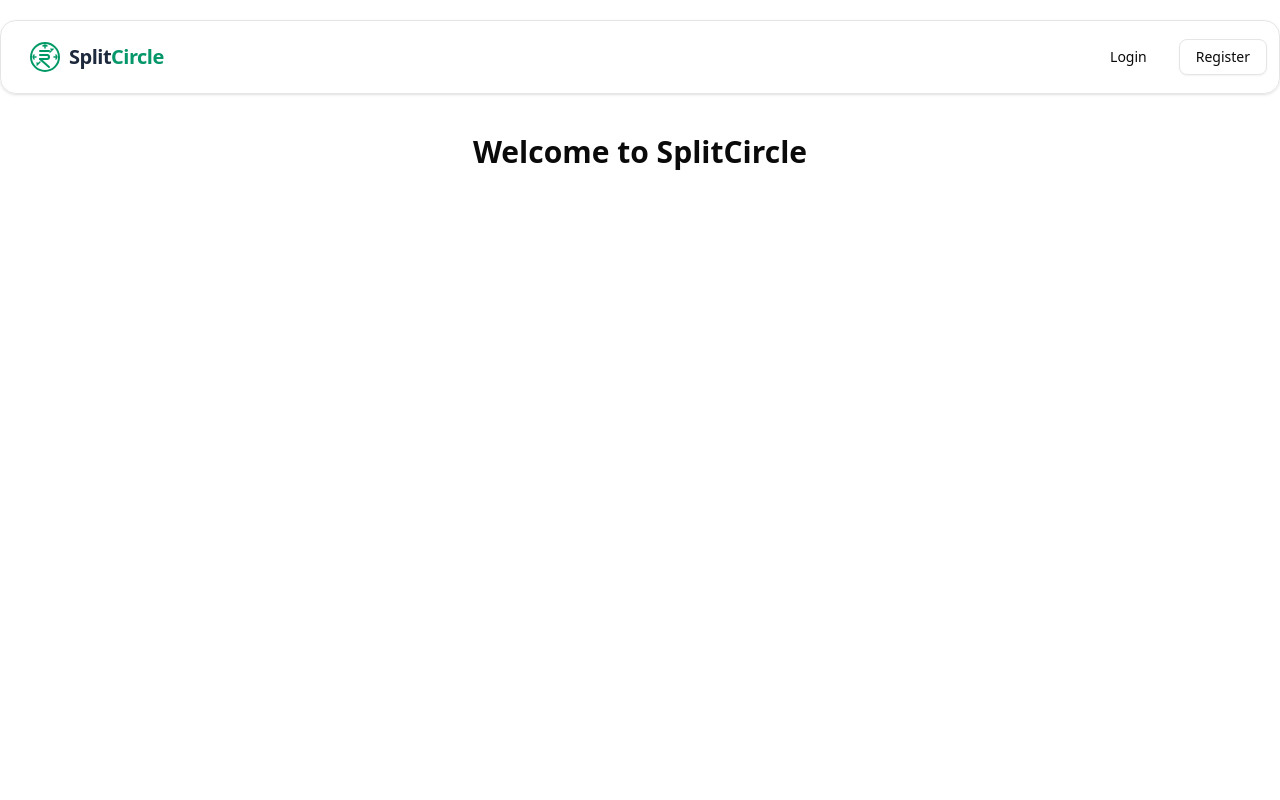
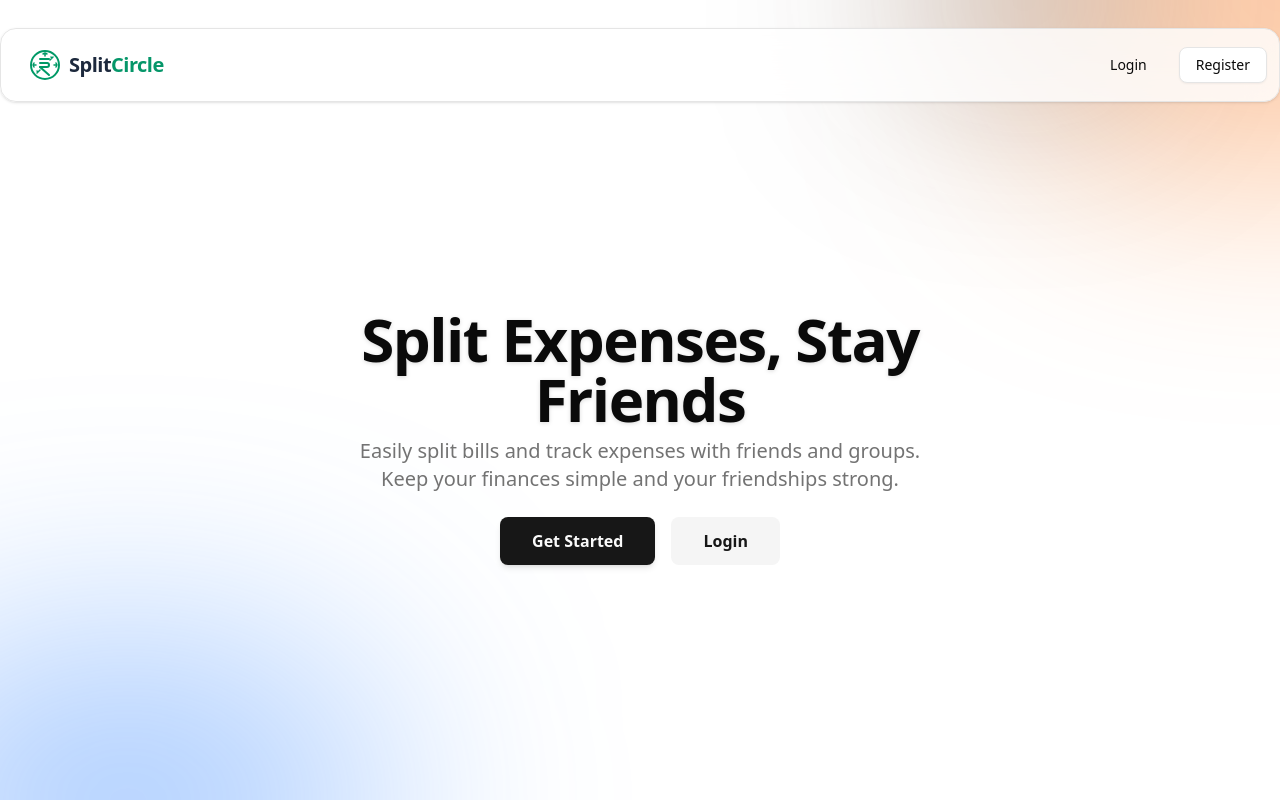
Before and after one commit to jagrut-bhole/SplitCircle, a React (Vite) app in the folder client/: page / in a window 1280 px wide. Built offline with nearby package versions, Linux system fonts and the light colour scheme.

Commit message:
staged-1

```diff
--- a/client/package.json
+++ b/client/package.json
@@ -21,6 +21,7 @@
     "axios": "^1.13.2",
     "class-variance-authority": "^0.7.1",
     "clsx": "^2.1.1",
+    "framer-motion": "^12.23.26",
     "lucide-react": "^0.556.0",
     "motion": "^12.23.26",
     "next-themes": "^0.4.6",
--- a/client/src/components/FriendExpense.tsx
+++ b/client/src/components/FriendExpense.tsx
@@ -78,8 +78,8 @@ export function FriendExpense() {
                         </button>
                         <div className="flex items-center gap-3">
                             <div className="relative">
-                                <div className="w-12 h-12 bg-linear-to-br from-green-500 to-green-600 rounded-full flex items-center justify-center text-white font-bold text-lg shadow-lg">
-                                    {friendUser?.name.charAt(0).toUpperCase() || 'A'}
+                                <div className="w-12 h-12 bg-[#FFEDD5] rounded-full flex items-center justify-center text-white font-bold text-lg shadow-lg">
+                                    <span className="text-[#C2410C]">{friendUser?.name.charAt(0).toUpperCase() || 'F'}</span>
                                 </div>
                                 <span className={`absolute -bottom-0.5 -right-0.5 w-3.5 h-3.5 rounded-full border-2 border-white ${owesYou ? 'bg-green-500' : 'bg-orange-500'}`}></span>
                             </div>
@@ -107,7 +107,7 @@ export function FriendExpense() {
                             <Receipt className="w-4 h-4" />
                             <span className="text-sm">Add Expense</span>
                         </button>
-                        <button className=" cursor-pointer flex items-center justify-center gap-2 py-3 px-4 bg-white border-2 border-slate-200 hover:bg-slate-50 text-slate-700 rounded-xl font-semibold transition-all">
+                        <button onClick={() => toast.info("Coming Soon!!!")} className=" cursor-pointer flex items-center justify-center gap-2 py-3 px-4 bg-white border-2 border-slate-200 hover:bg-slate-50 text-slate-700 rounded-xl font-semibold transition-all">
                             <CheckCircle className="w-4 h-4 text-slate-500" />
                             <span className="text-sm">Settle Up</span>
                         </button>
--- a/client/src/components/GroupExpenseDetail.tsx
+++ b/client/src/components/GroupExpenseDetail.tsx
@@ -142,7 +142,7 @@ export const GroupExpenseDetail = ({
                                             </div>
                                             <div className="text-right">
                                                 <span className="block font-bold text-slate-800">
-                                                    ${split.amount.toFixed(2)}
+                                                    ₹{split.amount.toFixed(2)}
                                                 </span>
                                                 <span
                                                     className={`text-xs font-medium ${
--- a/client/src/components/NavBar.tsx
+++ b/client/src/components/NavBar.tsx
@@ -1,7 +1,7 @@
 import { Button } from "./ui/button";
 import { cn } from "@/lib/utils";
 import { useAuthStore } from "@/store/authStore";
-import { User, LogOut, LayoutDashboard, Bell } from "lucide-react";
+import { User, LogOut, Bell } from "lucide-react";
 import { Link, useNavigate } from "react-router-dom";
 
 import {
@@ -29,7 +29,7 @@ export function NavBar() {
     }
 
     const handleActivityClick = () => {
-        toast.success('This feature coming soon!!');
+        toast.success('Activity Logs feature coming soon!!');
         // setTimeout(() => {
         //     navigate('/activity-logs');
         // }, 2000);
@@ -37,7 +37,7 @@ export function NavBar() {
 
     return (
         <header className={cn(
-            'sticky mt-5 z-50',
+            'sticky top-0 z-50',
             'mx-auto w-full max-w-7xl rounded-2xl border shadow',
             'bg-background/95 supports-backdrop-filter:bg-background/80 backdrop-blur-lg',
         )}>
@@ -90,10 +90,6 @@ export function NavBar() {
                                         </DropdownMenuLabel>
                                         <DropdownMenuSeparator />
                                         <DropdownMenuGroup>
-                                            <DropdownMenuItem onClick={() => navigate('/dashboard')}>
-                                                <LayoutDashboard size={16} strokeWidth={2} className="opacity-60" aria-hidden="true" />
-                                                <span>Dashboard</span>
-                                            </DropdownMenuItem>
                                             <DropdownMenuItem onClick={() => navigate('/profile')}>
                                                 <User size={16} strokeWidth={2} className="opacity-60" aria-hidden="true" />
                                                 <span>Profile</span>
--- a/client/src/components/ui/dialog.tsx
+++ b/client/src/components/ui/dialog.tsx
@@ -43,7 +43,7 @@ const DialogContent = React.forwardRef<
     >
       {children}
       <DialogPrimitive.Close className="absolute right-4 top-4 rounded-sm opacity-70 ring-offset-background transition-opacity hover:opacity-100 focus:outline-none focus:ring-2 focus:ring-ring focus:ring-offset-2 disabled:pointer-events-none data-[state=open]:bg-accent data-[state=open]:text-muted-foreground">
-        <X className="h-4 w-4" />
+        {/* <X className="h-4 w-4" /> */}
         <span className="sr-only">Close</span>
       </DialogPrimitive.Close>
     </DialogPrimitive.Content>
--- /dev/null
+++ b/client/src/components/ui/the-infinite-grid.tsx
@@ -0,0 +1,75 @@
+import React, { useRef } from "react";
+import { cn } from "@/lib/utils";
+import {
+  useMotionValue,
+  useAnimationFrame
+} from "framer-motion";
+
+// Background Component
+export const BackgroundComponent = () => {
+  const containerRef = useRef<HTMLDivElement>(null);
+
+  const mouseX = useMotionValue(0);
+  const mouseY = useMotionValue(0);
+
+  const handleMouseMove = (e: React.MouseEvent<HTMLDivElement>) => {
+    const { left, top } = e.currentTarget.getBoundingClientRect();
+    mouseX.set(e.clientX - left);
+    mouseY.set(e.clientY - top);
+  };
+
+  const gridOffsetX = useMotionValue(0);
+  const gridOffsetY = useMotionValue(0);
+
+  const speedX = 0.5;
+  const speedY = 0.5;
+
+  useAnimationFrame(() => {
+    const currentX = gridOffsetX.get();
+    const currentY = gridOffsetY.get();
+    gridOffsetX.set((currentX + speedX) % 40);
+    gridOffsetY.set((currentY + speedY) % 40);
+  });
+
+  return (
+    <div
+      ref={containerRef}
+      onMouseMove={handleMouseMove}
+      className={cn(
+        "fixed inset-0 w-full h-full overflow-hidden bg-background -z-10"
+      )}
+    >
+      <div className="absolute inset-0 pointer-events-none">
+        <div className="absolute right-[-20%] top-[-20%] w-[40%] h-[40%] rounded-full bg-orange-500/40 dark:bg-orange-600/20 blur-[120px]" />
+        <div className="absolute right-[10%] top-[-10%] w-[20%] h-[20%] rounded-full bg-primary/30 blur-[100px]" />
+        <div className="absolute left-[-10%] bottom-[-20%] w-[40%] h-[40%] rounded-full bg-blue-500/40 dark:bg-blue-600/20 blur-[120px]" />
+      </div>
+    </div>
+  );
+};
+
+// const GridPattern = ({ offsetX, offsetY }: { offsetX: any, offsetY: any }) => {
+//   return (
+//     <svg className="w-full h-full">
+//       <defs>
+//         <motion.pattern
+//           id="grid-pattern"
+//           width="40"
+//           height="40"
+//           patternUnits="userSpaceOnUse"
+//           x={offsetX}
+//           y={offsetY}
+//         >
+//           <path
+//             d="M 40 0 L 0 0 0 40"
+//             fill="none"
+//             stroke="currentColor"
+//             strokeWidth="1"
+//             className="text-muted-foreground"
+//           />
+//         </motion.pattern>
+//       </defs>
+//       <rect width="100%" height="100%" fill="url(#grid-pattern)" />
+//     </svg>
+//   );
+// };
--- a/client/src/pages/Landing.tsx
+++ b/client/src/pages/Landing.tsx
@@ -1,10 +1,46 @@
 import { NavBar } from "@/components/NavBar"
+import { BackgroundComponent } from "@/components/ui/the-infinite-grid"
+import { useNavigate } from "react-router-dom";
 
 export const Landing = () => {
+  const navigate = useNavigate();
+
   return (
-    <div>
-      <NavBar />
-      <h1 className="text-center mt-10 text-3xl font-bold">Welcome to SplitCircle</h1>
+    <div className="relative min-h-screen flex flex-col">
+      <BackgroundComponent />
+
+      <div className="relative top-7 z-50">
+        <NavBar />
+      </div>
+
+      <main className="flex-1 relative z-10 flex items-center justify-center px-4">
+        <div className="max-w-3xl w-full text-center space-y-6">
+          <div className="space-y-2">
+            <h1 className="text-4xl md:text-6xl font-extrabold tracking-tight text-foreground drop-shadow-sm">
+              Split Expenses, Stay Friends
+            </h1>
+            <p className="text-lg md:text-xl text-muted-foreground">
+              Easily split bills and track expenses with friends and groups. <br />
+              Keep your finances simple and your friendships strong.
+            </p>
+          </div>
+
+          <div className="flex justify-center gap-4">
+            <button
+              onClick={() => navigate('/signup')}
+              className="px-8 py-3 bg-primary text-primary-foreground font-semibold rounded-md hover:bg-primary/90 transition-all shadow-md active:scale-95"
+            >
+              Get Started
+            </button>
+            <button
+              onClick={() => navigate('/login')}
+              className="px-8 py-3 bg-secondary text-secondary-foreground font-semibold rounded-md hover:bg-secondary/80 transition-all active:scale-95"
+            >
+              Login
+            </button>
+          </div>
+        </div>
+      </main>
     </div>
-  )
+  );
 }
--- a/client/src/pages/dashboard/Dashboard.tsx
+++ b/client/src/pages/dashboard/Dashboard.tsx
@@ -15,7 +15,9 @@ export const Dashboard = () => {
 
     return (
         <div >
+            <div className="relative top-5 mb-4 z-50">
                 <NavBar />
+            </div>
             <div className="mx-auto w-5xl max-w-7xl px-4 py-8">
                 <OwedCards key={refreshKey} />
             </div>
```
Also changed, not shown: client/src/components/FriendSection.tsx (+7 -6 lines), client/src/components/GroupExpense.tsx (+7 -9 lines), client/src/components/GroupSection.tsx (+9 -9 lines), 1 other file (tests, documents, lock files or other folders). Lines whose indentation alone changed are shown as unchanged.
